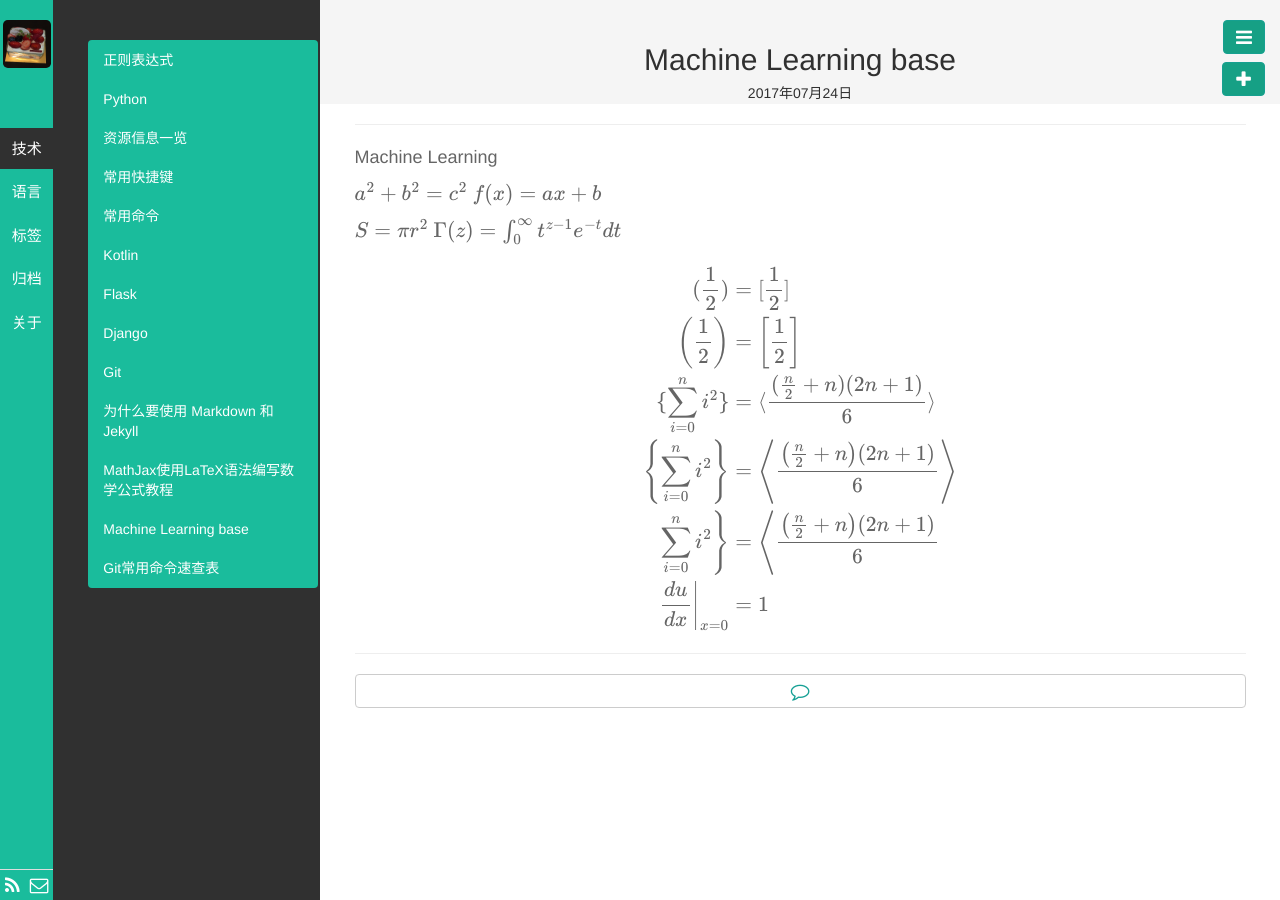
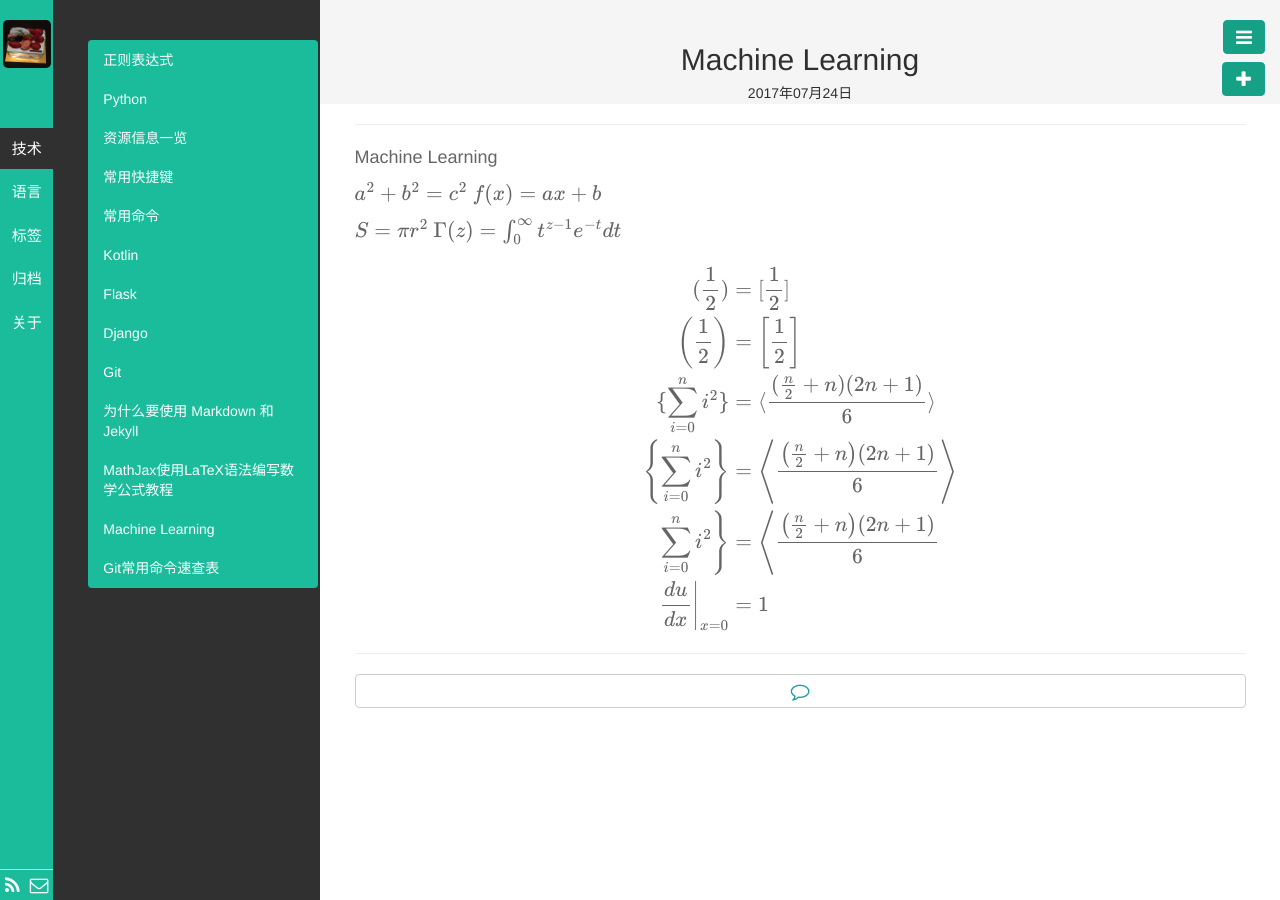
Before and after one commit to kyoyo/kyoyo.github.io, a Jekyll site: the page built from _posts/技術/2017-07-24-MachineLearning.md, in a window 1280 px wide. Built offline with Jekyll 4.4.1, drawn with Linux system fonts in a browser that asks for light colours; Markdown is read by kramdown in place of the engine named in the settings; formulas are drawn with MathJax 3.

Commit message:
Update and rename 2017-07-24-machine-learning.md to 2017-07-24-MachineLearning.md

```diff
--- a/_posts/技術/2017-07-24-machine-learning.md
+++ b/_posts/技術/2017-07-24-MachineLearning.md
@@ -1,8 +1,8 @@
 ---
 layout: post
-title: Machine Learning base
+title: Machine Learning
 category: 技术
-tags: ML
+tags: Machine Learning
 keywords:
 ---
 
```
